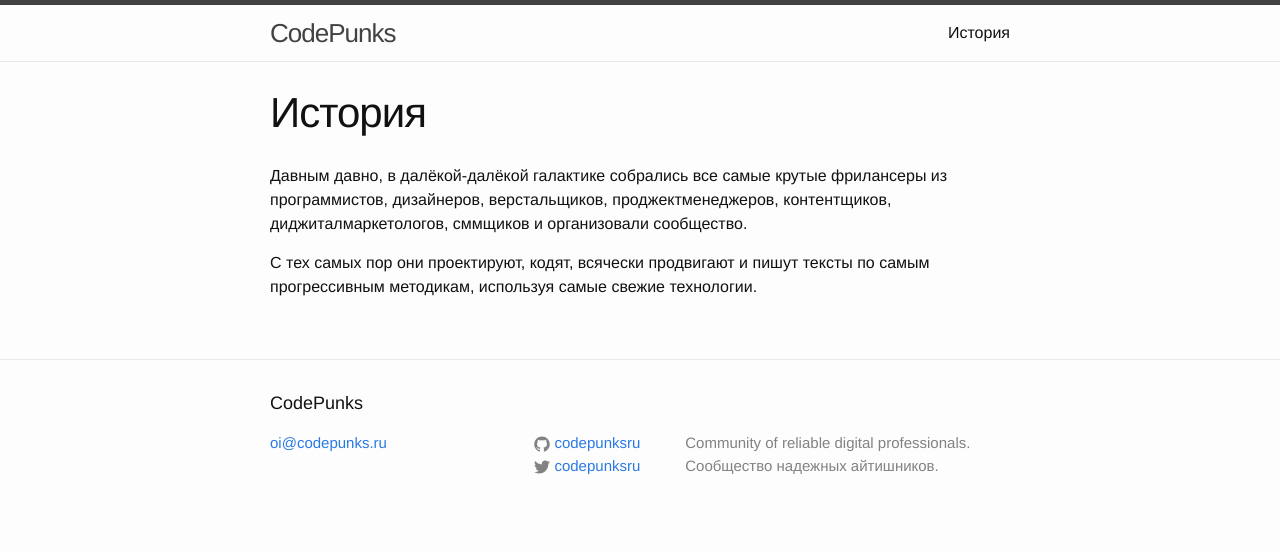
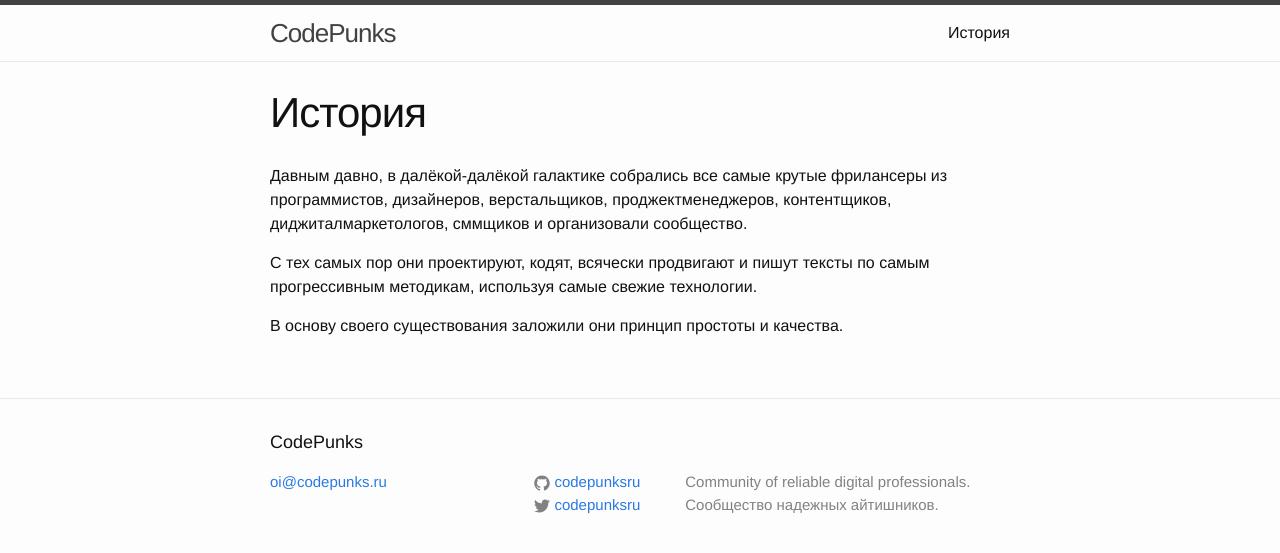
Before and after one commit to codepunksru/codepunksru.github.io, a Jekyll site: the page built from about.md, in a window 1280 px wide. Shown: the top 553 px of the page. Built offline with Jekyll 4.4.1, drawn with Linux system fonts in a browser that asks for light colours.

Commit message:
History Update #2

```diff
--- a/about.md
+++ b/about.md
@@ -7,3 +7,5 @@ permalink: /about/
 Давным давно, в далёкой-далёкой галактике собрались все самые крутые фрилансеры из программистов, дизайнеров, верстальщиков, проджектменеджеров, контентщиков, диджиталмаркетологов, сммщиков и организовали сообщество.
 
 С тех самых пор они проектируют, кодят, всячески продвигают и пишут тексты по самым прогрессивным методикам, используя самые свежие технологии.
+
+В основу своего существования заложили они принцип простоты и качества.
```
